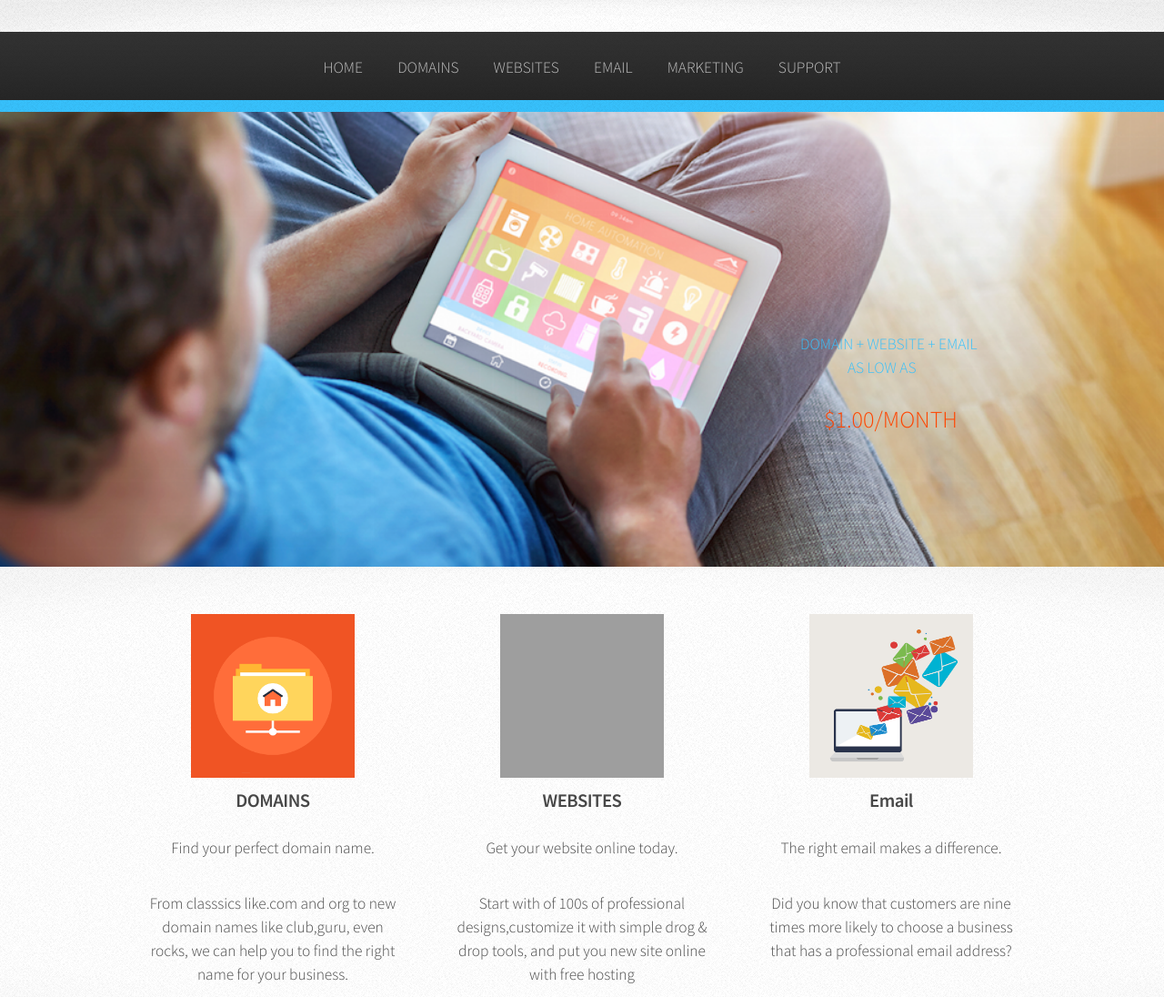
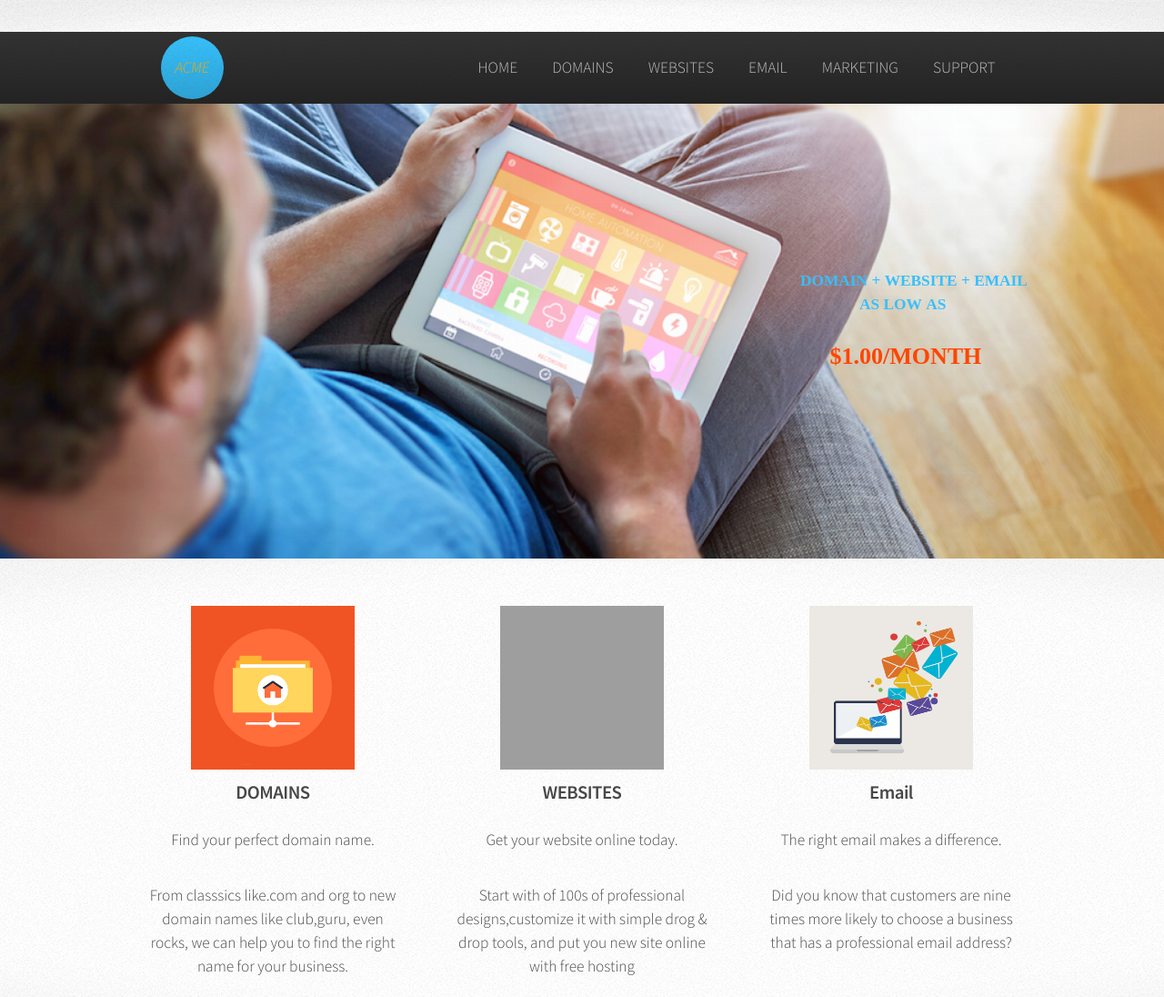
Before and after one commit to sumitchawla/web-help-reference-app, a plain HTML site: page index.html in a window 1280 px wide. Shown: the top 1096 px of the page at 91% size. Drawn offline with Linux system fonts and the light colour scheme; grey boxes are pictures that could not be loaded; files whose address does not match are found by name.

Commit message:
change logo

```diff
--- a/assets/css/main.css
+++ b/assets/css/main.css
@@ -1951,18 +1951,22 @@
 }
 
 .float1{
+	font-weight: bold;
+	font-family: FontAwesome;
 	position:absolute;
-	bottom:200px;
-    right: 0;
+	right:0;
+    bottom: 270px;
 	width: 400px;
 	height: 200px;
 	color: #37c0fb;
 }
 
 .float2{
+	font-weight: bold;
+	font-family: FontAwesome;
 	position:absolute;
-	bottom:100px;
-	right: 0;
+	right:0;
+	bottom:170px;
 	width: 400px;
 	height: 200px;
 	color: orangered;
@@ -2139,6 +2143,9 @@
 			height: 5em;
 			line-height: 5em;
 		}
+
+
+
 		.icon.major {
 			text-align: center;
 			cursor: default;
@@ -2156,6 +2163,27 @@
 			box-shadow: 0 0 0 7px white, 0 0 0 8px #e0e0e0;
 			margin: 0 0 2em 0;
 		}
+
+
+		.icon.logo{
+			text-align: center;
+			cursor: default;
+			background-color: #37c0fb;
+			background-image: -moz-linear-gradient(top, rgba(0,0,0,0), rgba(0,0,0,0.15)), url("images/bg01.png");
+			background-image: -webkit-linear-gradient(top, rgba(0,0,0,0), rgba(0,0,0,0.15)), url("images/bg01.png");
+			background-image: -ms-linear-gradient(top, rgba(0,0,0,0), rgba(0,0,0,0.15)), url("images/bg01.png");
+			background-image: linear-gradient(top, rgba(0,0,0,0), rgba(0,0,0,0.15)), url("images/bg01.png");
+			color: orange;
+			border-radius: 100%;
+			display: inline-block;
+			width: 4em;
+			height: 4em;
+			line-height: 4em;
+			/*box-shadow: 0 0 0 7px white, 0 0 0 8px #e0e0e0;*/
+			margin: 0 250px 5px 0;
+		}
+
+
 
 			.icon.major:before {
 				font-size: 36px;
@@ -2433,14 +2461,14 @@
 		padding: 0;
 	}
 
-		#nav:after {
-			content: '';
-			display: block;
-			width: 100%;
-			height: 0.75em;
-			background-color: #37c0fb;
-			background-image: url("images/bg01.png");
-		}
+		/*#nav:after {*/
+			/*content: '';*/
+			/*display: block;*/
+			/*width: 100%;*/
+			/*height: 0.1em;*/
+			/*background-color: #37c0fb;*/
+			/*background-image: url("images/bg01.png");*/
+		/*}*/
 
 		#nav > ul {
 			margin: 0;
--- a/index.html
+++ b/index.html
@@ -17,6 +17,7 @@
 
             <nav id="nav">
                 <ul>
+                    <i class="icon logo">ACME</i>
                     <li><a href="index.html">HOME</a></li>
                     <li><a href="#">DOMAINS</a></li>
                     <li><a href="#">WEBSITES</a></li>
```
Also changed, not shown: gpa.html (+1 -0 lines), support.html (+2 -1 lines).
